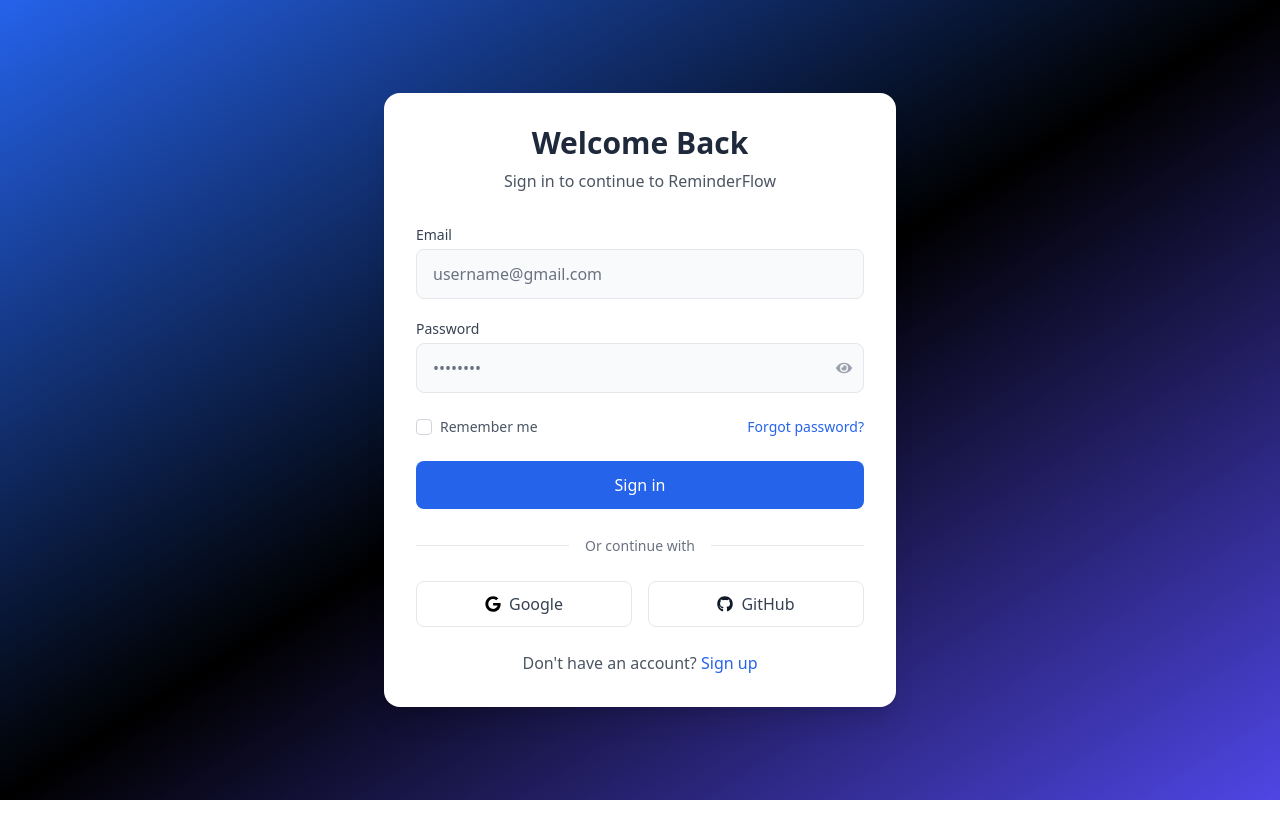
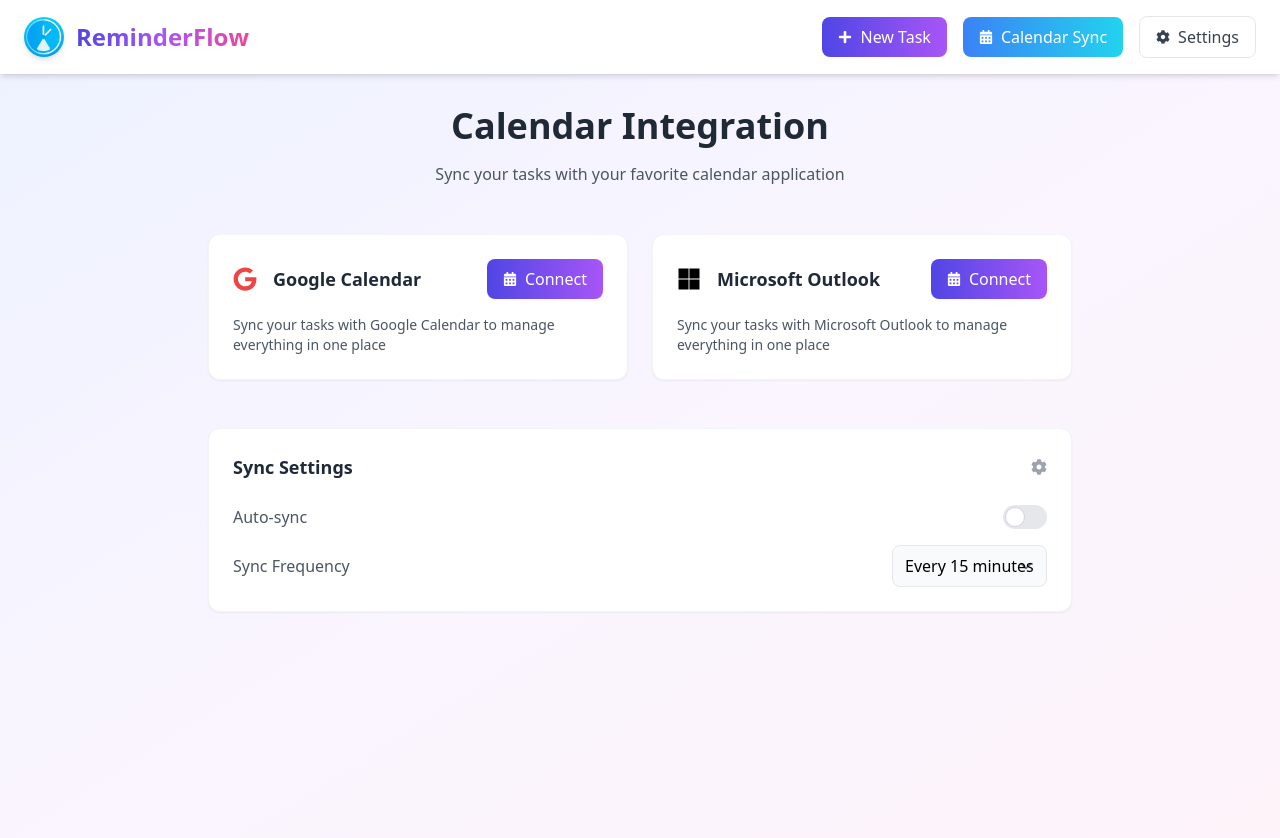
Before and after one commit to dev-code-create/ReminderFlow, a React (Vite) app in the folder Client/: page /calendar-sync in a window 1280 px wide. Before the commit this address led to /login. Shown: the top 838 px of the page. Before the commit the page ends 800 px from the top, so only its background shows below. Built offline with nearby package versions, Linux system fonts and the light colour scheme.

Commit message:
CalenderSync component ready

```diff
--- a/Client/src/App.jsx
+++ b/Client/src/App.jsx
@@ -36,7 +36,7 @@
         <Route path="/create-task" element={<TaskForm />} />
         <Route path="/edit-task/:taskId" element={<TaskForm isEdit={true} />} />
         <Route path="/create-team" element={<TeamManagement />} />
-        <Route path="/calender-sync" element={<CalenderSync />} />
+        <Route path="/calendar-sync" element={<CalenderSync />} />
         <Route path="*" element={<Navigate to="/dashboard" />} />
       </Routes>
     </AuthProvider>
--- a/Client/src/components/calender/CalenderSync.jsx
+++ b/Client/src/components/calender/CalenderSync.jsx
@@ -1,24 +1,155 @@
+import { useState } from "react";
+import { motion } from "framer-motion";
+import {
+  FaGoogle,
+  FaCalendarAlt,
+  FaMicrosoft,
+  FaCheck,
+  FaCog,
+} from "react-icons/fa";
 import apiClient from "../../services/api";
 
 const CalenderSync = () => {
-  const handleConnectGoogle = async () => {
-    window.location.href = "/calender/connect/google";
-  };
+  const [selectedProvider, setSelectedProvider] = useState(null);
+  const [isSyncing, setIsSyncing] = useState(false);
+  const [syncStatus, setSyncStatus] = useState({
+    enabled: false,
+    lastSync: null,
+  });
 
-  const handleSyncTasks = async () => {
+  const handleSync = async (provider) => {
+    setIsSyncing(true);
     try {
-      await apiClient.post("/calender/sync-to-calender");
-      alert("Tasks synced to google calender successfully");
+      await apiClient.post("/calender/sync-to-calender", { provider });
+      setSyncStatus({ enabled: true, lastSync: new Date() });
     } catch (error) {
-      console.error(error);
+      console.error("Sync failed:", error);
+    } finally {
+      setIsSyncing(false);
     }
   };
 
   return (
-    <div>
-      <h1>Calender Integration</h1>
-      <button onClick={handleConnectGoogle}>Connect Google Calender</button>
-      <button onClick={handleSyncTasks}>Sync Tasks to Calender</button>
+    <div className="min-h-screen bg-gradient-to-br from-indigo-50 via-purple-50 to-pink-50 py-8">
+      <div className="max-w-4xl mx-auto px-4">
+        {/* Header Section */}
+        <motion.div
+          initial={{ opacity: 0, y: -20 }}
+          animate={{ opacity: 1, y: 0 }}
+          className="text-center mb-12"
+        >
+          <h1 className="text-4xl font-bold text-gray-800 mb-4">
+            Calendar Integration
+          </h1>
+          <p className="text-gray-600">
+            Sync your tasks with your favorite calendar application
+          </p>
+        </motion.div>
+
+        {/* Calendar Providers */}
+        <div className="grid grid-cols-1 md:grid-cols-2 gap-6 mb-12">
+          {[
+            { name: "Google Calendar", icon: FaGoogle, color: "red" },
+            { name: "Microsoft Outlook", icon: FaMicrosoft, color: "blue" },
+          ].map((provider) => (
+            <motion.div
+              key={provider.name}
+              whileHover={{ scale: 1.02 }}
+              className={`bg-white p-6 rounded-xl shadow-sm border border-gray-100
+                         ${
+                           selectedProvider === provider.name
+                             ? "ring-2 ring-indigo-500"
+                             : ""
+                         }`}
+            >
+              <div className="flex items-center justify-between mb-4">
+                <div className="flex items-center space-x-4">
+                  <provider.icon
+                    className={`text-${provider.color}-500 text-2xl`}
+                  />
+                  <h3 className="text-lg font-semibold text-gray-800">
+                    {provider.name}
+                  </h3>
+                </div>
+                <motion.button
+                  whileHover={{ scale: 1.05 }}
+                  whileTap={{ scale: 0.95 }}
+                  onClick={() => handleSync(provider.name.toLowerCase())}
+                  className={`px-4 py-2 rounded-lg flex items-center space-x-2
+                             ${
+                               syncStatus.enabled &&
+                               selectedProvider === provider.name
+                                 ? "bg-green-500 text-white"
+                                 : "bg-gradient-to-r from-indigo-600 to-purple-500 text-white"
+                             }`}
+                >
+                  {syncStatus.enabled && selectedProvider === provider.name ? (
+                    <>
+                      <FaCheck className="text-sm" />
+                      <span>Connected</span>
+                    </>
+                  ) : (
+                    <>
+                      <FaCalendarAlt className="text-sm" />
+                      <span>Connect</span>
+                    </>
+                  )}
+                </motion.button>
+              </div>
+              <p className="text-gray-600 text-sm">
+                Sync your tasks with {provider.name} to manage everything in one
+                place
+              </p>
+            </motion.div>
+          ))}
+        </div>
+
+        {/* Sync Settings */}
+        <motion.div
+          initial={{ opacity: 0, y: 20 }}
+          animate={{ opacity: 1, y: 0 }}
+          className="bg-white p-6 rounded-xl shadow-sm border border-gray-100"
+        >
+          <div className="flex items-center justify-between mb-6">
+            <h3 className="text-lg font-semibold text-gray-800">
+              Sync Settings
+            </h3>
+            <FaCog className="text-gray-400" />
+          </div>
+          <div className="space-y-4">
+            <div className="flex items-center justify-between">
+              <span className="text-gray-600">Auto-sync</span>
+              <label className="relative inline-flex items-center cursor-pointer">
+                <input type="checkbox" className="sr-only peer" />
+                <div
+                  className="w-11 h-6 bg-gray-200 peer-focus:outline-none peer-focus:ring-4
+                              peer-focus:ring-indigo-300 rounded-full peer
+                              peer-checked:after:translate-x-full peer-checked:after:border-white
+                              after:content-[''] after:absolute after:top-[2px] after:left-[2px]
+                              after:bg-white after:border-gray-300 after:border after:rounded-full
+                              after:h-5 after:w-5 after:transition-all peer-checked:bg-indigo-600"
+                ></div>
+              </label>
+            </div>
+            <div className="flex items-center justify-between">
+              <span className="text-gray-600">Sync Frequency</span>
+              <select
+                className="px-3 py-2 bg-gray-50 border border-gray-200 rounded-lg
+                               focus:outline-none focus:ring-2 focus:ring-indigo-500 focus:border-transparent"
+              >
+                <option value="15">Every 15 minutes</option>
+                <option value="30">Every 30 minutes</option>
+                <option value="60">Every hour</option>
+              </select>
+            </div>
+            {syncStatus.lastSync && (
+              <div className="text-sm text-gray-500">
+                Last synced: {new Date(syncStatus.lastSync).toLocaleString()}
+              </div>
+            )}
+          </div>
+        </motion.div>
+      </div>
     </div>
   );
 };
--- a/Client/src/components/common/Navbar.jsx
+++ b/Client/src/components/common/Navbar.jsx
@@ -2,7 +2,7 @@
 import { Link } from "react-router-dom";
 import { useAuth } from "../../context/AuthContext";
 import { motion } from "framer-motion";
-import { FaPlus, FaUserFriends, FaCog } from "react-icons/fa";
+import { FaPlus, FaUserFriends, FaCog, FaCalendarAlt } from "react-icons/fa";
 
 const Navbar = () => {
   const { user } = useAuth();
@@ -80,12 +80,16 @@
           )}
 
           {/* Calendar Sync Button */}
-          <Link
-            to="/calendar-sync"
-            className="px-4 py-2 bg-white text-[#3B82F6] rounded hover:bg-gray-100 transition-colors"
-          >
-            Calendar Sync
-          </Link>
+          <motion.div whileHover={{ scale: 1.05 }} whileTap={{ scale: 0.95 }}>
+            <Link
+              to="/calendar-sync"
+              className="flex items-center space-x-2 px-4 py-2 bg-gradient-to-r from-blue-500 to-cyan-400
+                         text-white rounded-lg hover:shadow-lg transition-all duration-300"
+            >
+              <FaCalendarAlt className="text-sm" />
+              <span>Calendar Sync</span>
+            </Link>
+          </motion.div>
 
           <motion.div whileHover={{ scale: 1.05 }} whileTap={{ scale: 0.95 }}>
             <button
```
